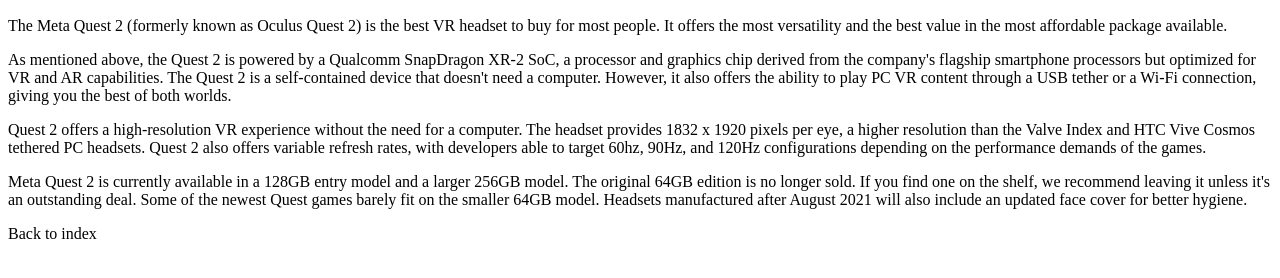
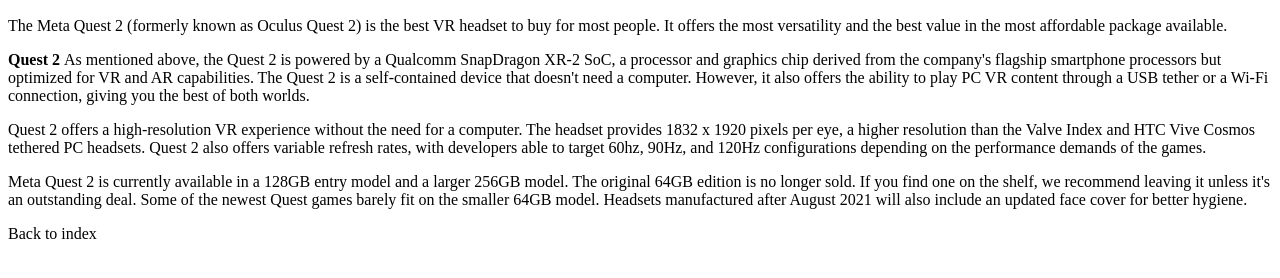
Before and after one commit to 965399787/Assignment_3_Links_Header_Inline, a plain HTML site: page quest2.html in a window 1280 px wide. Shown: the part 50-328 px from the top of the page. Drawn offline with Linux system fonts and the light colour scheme.

Commit message:
3rd bold words

```diff
--- a/quest2.html
+++ b/quest2.html
@@ -5,11 +5,12 @@
     <meta http-equiv="X-UA-Compatible" content="IE=edge">
     <meta name="viewport" content="width=device-width, initial-scale=1.0">
     <title>Toms Hardware - Quest 2</title>
+
 </head>
 <body>
     <h2>Quest 2</h2>
     <p>    The Meta Quest 2 (formerly known as Oculus Quest 2) is the best VR headset to buy for most people. It offers the most versatility and the best value in the most affordable package available.</p>
-    <p>
+    <b> Quest 2 </b>
         As mentioned above, the Quest 2 is powered by a Qualcomm SnapDragon XR-2 SoC, a processor and graphics chip derived from the company's flagship smartphone processors but optimized for VR and AR capabilities. The Quest 2 is a self-contained device that doesn't need a computer. However, it also offers the ability to play PC VR content through a USB tether or a Wi-Fi connection, giving you the best of both worlds.</p>
     <p>    Quest 2 offers a high-resolution VR experience without the need for a computer. The headset provides 1832 x 1920 pixels per eye, a higher resolution than the Valve Index and HTC Vive Cosmos tethered PC headsets. Quest 2 also offers variable refresh rates, with developers able to target 60hz, 90Hz, and 120Hz configurations depending on the performance demands of the games.</p>
     <p>    Meta Quest 2 is currently available in a 128GB entry model and a larger 256GB model. The original 64GB edition is no longer sold. If you find one on the shelf, we recommend leaving it unless it's an outstanding deal. Some of the newest Quest games barely fit on the smaller 64GB model. Headsets manufactured after August 2021 will also include an updated face cover for better hygiene. </p>
```
Also changed, not shown: index.html (+1 -1 lines), valve.html (+1 -1 lines).
